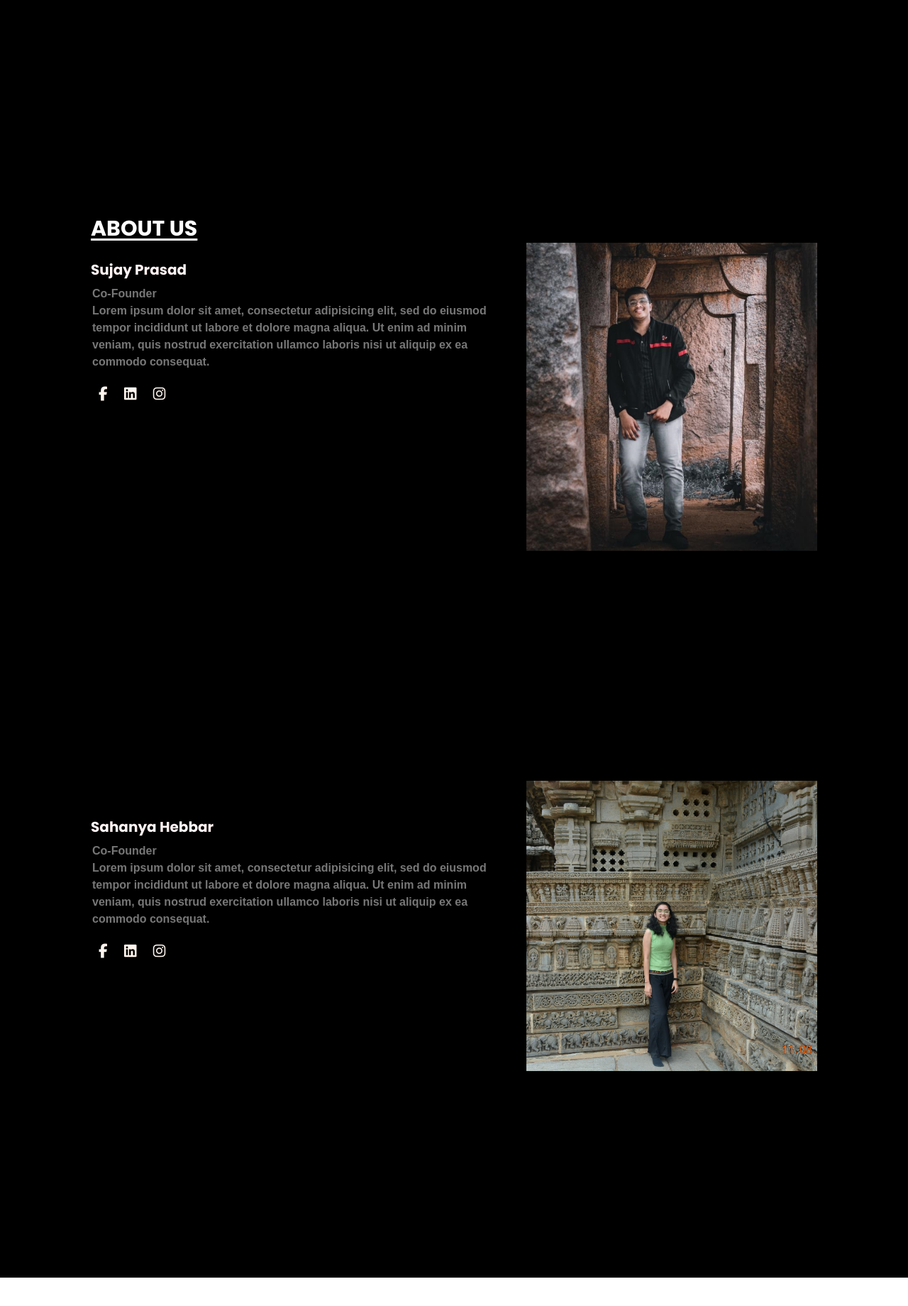
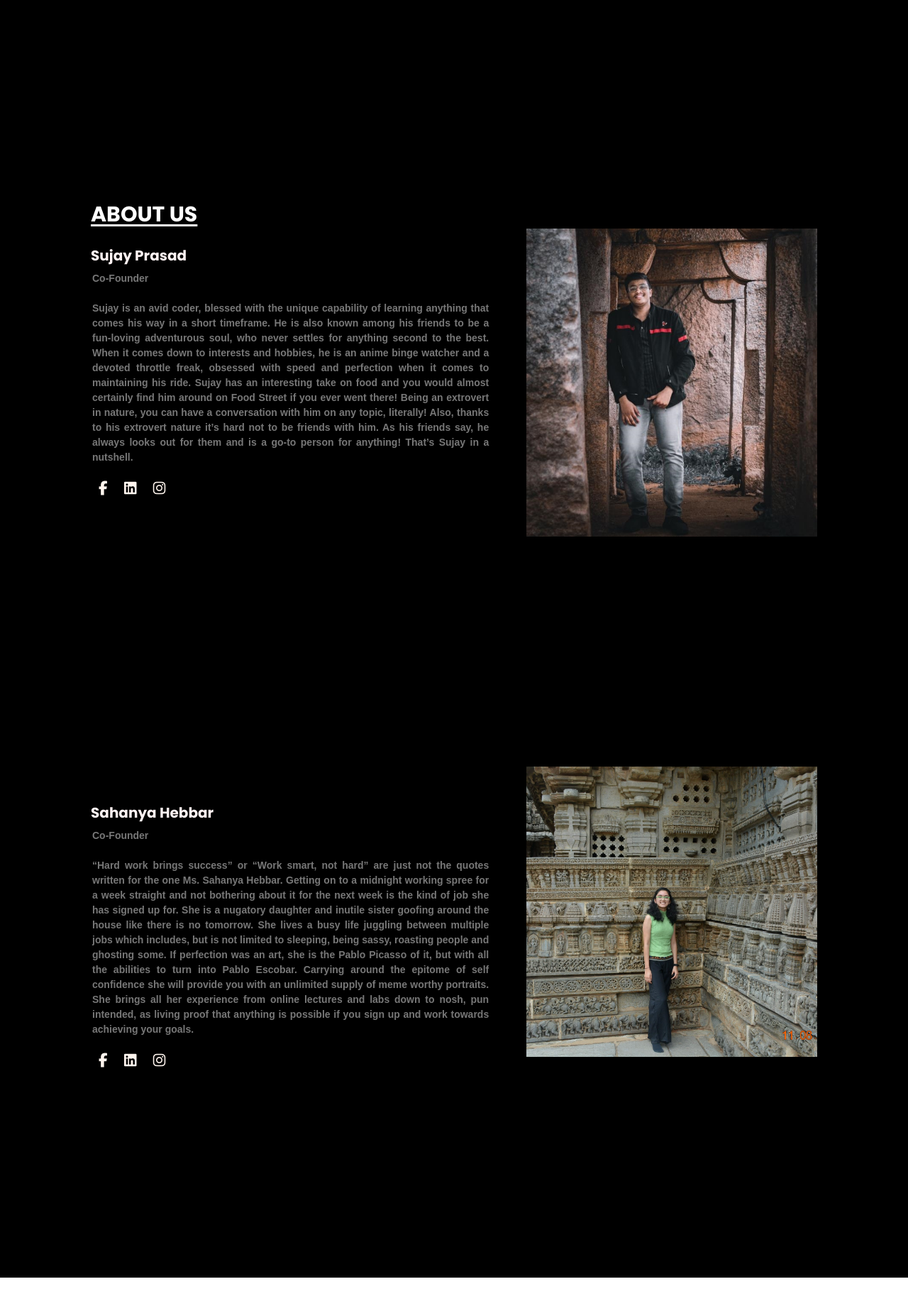
Before and after one commit to SahanyaHebbar/Nosh, a Flask app: page /aboutUs in a window 1280 px wide. Shown: the part 691-2531 px from the top of the page at 71% size. Run offline with Flask 2, Linux system fonts and the light colour scheme; some libraries are stand-ins or nearby versions.

Commit message:
About us update

```diff
--- a/static/aboutUs.css
+++ b/static/aboutUs.css
@@ -14,7 +14,7 @@
     width: 80%;
     display: block;
     margin: auto;
-    padding-top: 100px;
+    padding-top: 80px;
 }
 
 .content-section {
@@ -49,10 +49,12 @@
 .content-section .content p {
     margin-top: 5px;
     font-family: sans-serif;
-    font-size: 16px;
+    font-size: 14px;
     line-height: 1.5;
     padding: 2px;
     font-weight: bold;
+    text-align: justify;
+    text-justify: inter-word;
 }
 
 .content-section .social {
--- a/templates/aboutUs.html
+++ b/templates/aboutUs.html
@@ -41,8 +41,10 @@
             </div>
             <div class="content">
                 <h3>Sujay Prasad</h3>
-                <p>Co-Founder<br>Lorem ipsum dolor sit amet, consectetur adipisicing elit, sed do eiusmod tempor incididunt ut labore et dolore magna aliqua. Ut enim ad minim veniam, quis nostrud exercitation ullamco laboris nisi ut aliquip ex ea commodo
-                    consequat.
+                <p>Co-Founder<br><br>Sujay is an avid coder, blessed with the unique capability of learning anything that comes his way in a short timeframe. He is also known among his friends to be a fun-loving adventurous soul, who never settles for anything
+                    second to the best. When it comes down to interests and hobbies, he is an anime binge watcher and a devoted throttle freak, obsessed with speed and perfection when it comes to maintaining his ride. Sujay has an interesting take on
+                    food and you would almost certainly find him around on Food Street if you ever went there! Being an extrovert in nature, you can have a conversation with him on any topic, literally! Also, thanks to his extrovert nature it’s hard not
+                    to be friends with him. As his friends say, he always looks out for them and is a go-to person for anything! That’s Sujay in a nutshell.
                 </p>
             </div>
             <div class="social">
@@ -63,8 +65,11 @@
         <div class="content-section">
             <div class="content">
                 <h3><br>Sahanya Hebbar</h3>
-                <p>Co-Founder<br>Lorem ipsum dolor sit amet, consectetur adipisicing elit, sed do eiusmod tempor incididunt ut labore et dolore magna aliqua. Ut enim ad minim veniam, quis nostrud exercitation ullamco laboris nisi ut aliquip ex ea commodo
-                    consequat.
+                <p>Co-Founder<br><br>“Hard work brings success” or “Work smart, not hard” are just not the quotes written for the one Ms. Sahanya Hebbar. Getting on to a midnight working spree for a week straight and not bothering about it for the next week
+                    is the kind of job she has signed up for. She is a nugatory daughter and inutile sister goofing around the house like there is no tomorrow. She lives a busy life juggling between multiple jobs which includes, but is not limited to
+                    sleeping, being sassy, roasting people and ghosting some. If perfection was an art, she is the Pablo Picasso of it, but with all the abilities to turn into Pablo Escobar. Carrying around the epitome of self confidence she will provide
+                    you with an unlimited supply of meme worthy portraits. She brings all her experience from online lectures and labs down to nosh, pun intended, as living proof that anything is possible if you sign up and work towards achieving your
+                    goals.
                 </p>
             </div>
             <div class="social">
```
